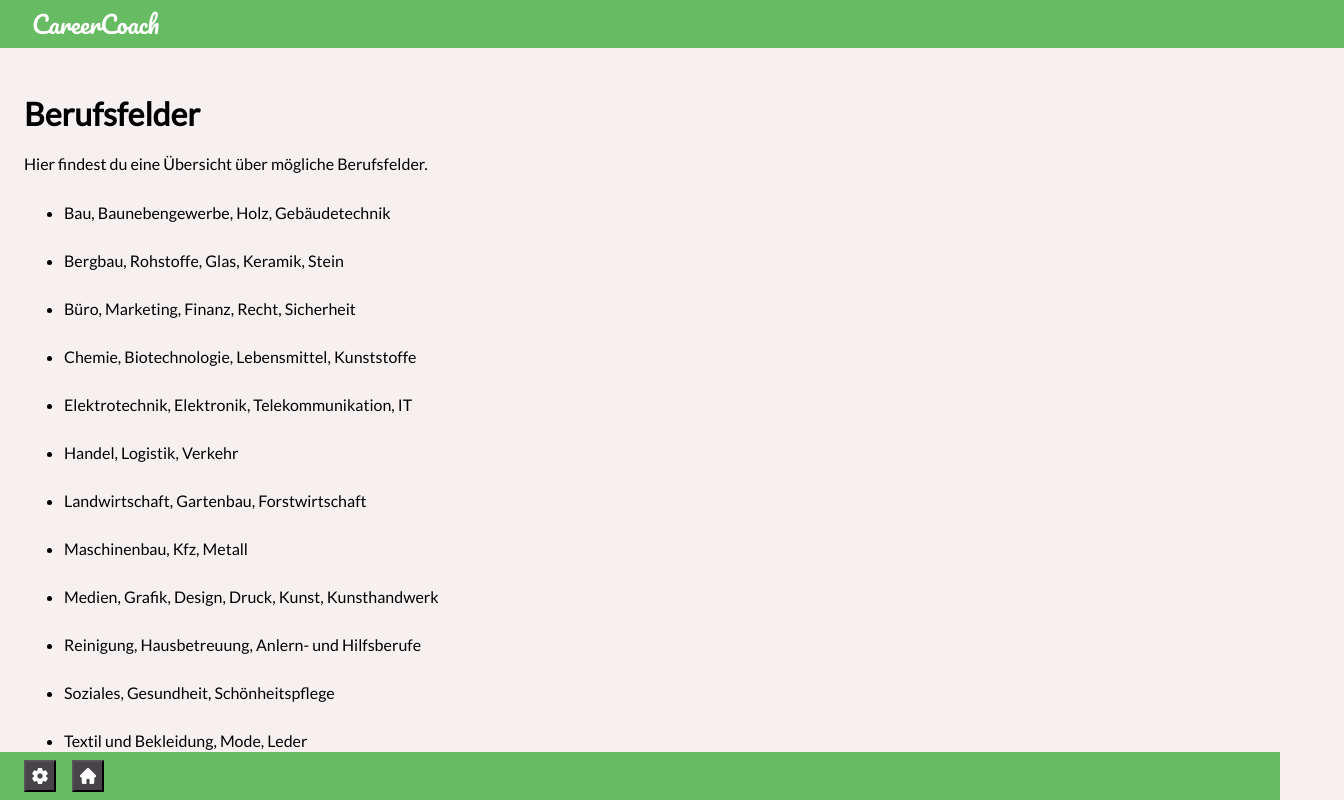
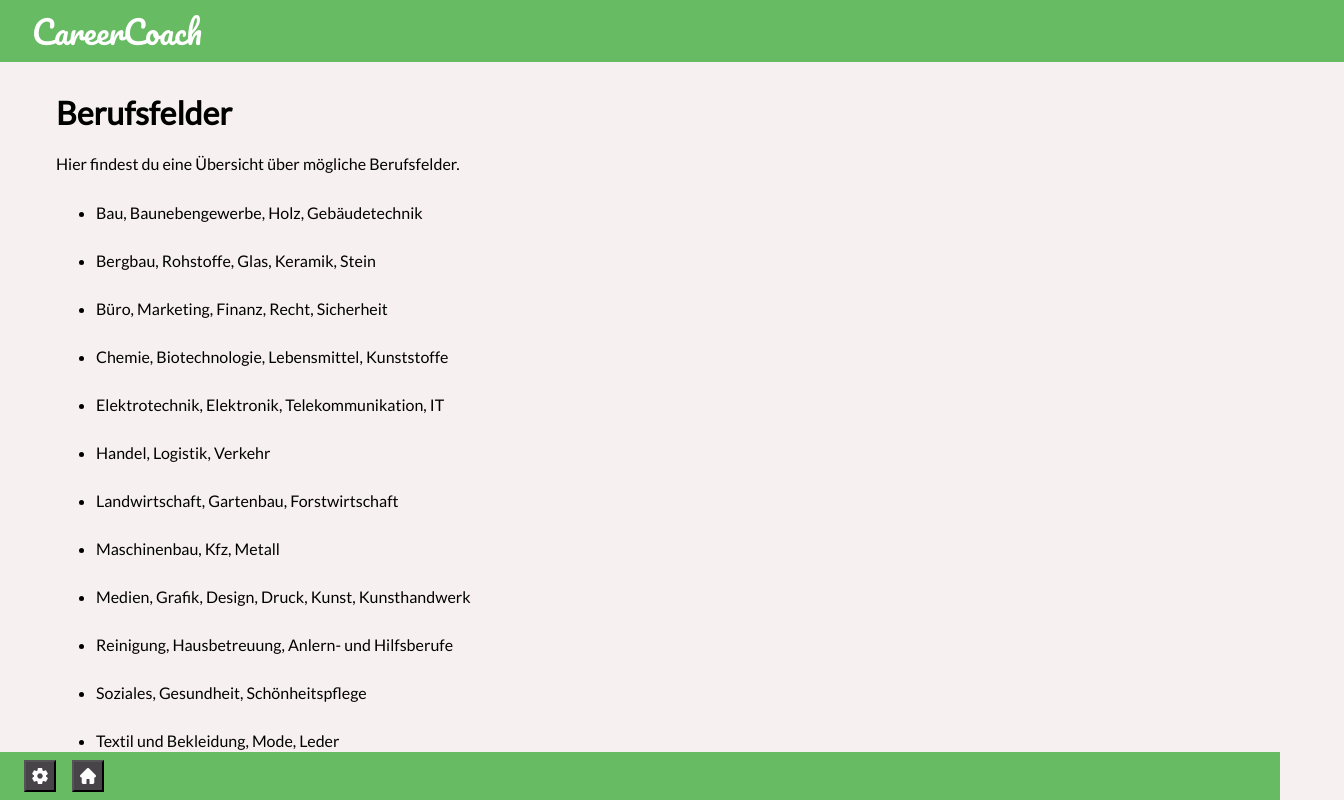
Before and after one commit to chnmel/career-coach, a React (Create React App) app: page / in a window 1280 px wide. Shown: the top 800 px of the page, 1344 px wide, since content can reach past the window. Built offline with nearby package versions, Linux system fonts and the light colour scheme.

Commit message:
Sticky header

```diff
--- a/src/App.scss
+++ b/src/App.scss
@@ -9,12 +9,12 @@ $lightgrey: #c4c4c4;
 $logo-font: "Pacifico", "Times New Roman";
 $text-font: "Lato", "Arial";
 $logo-font-color: white;
-$logo-font-size: 1.5rem;
+$logo-font-size: 2rem;
 
 body {
   background-color: $white;
   font-family: $text-font;
   position: relative;
   min-height: 100%;
-  padding-bottom: 6rem;
+  padding: 3rem 0rem 6rem 2rem;
 }
--- a/src/components/navigation/Header/Header.module.scss
+++ b/src/components/navigation/Header/Header.module.scss
@@ -1,6 +1,9 @@
 @import "../../../App.scss";
 
 .container {
+  position: fixed;
+  top: 0;
+  left: 0;
   padding: 0.2rem 2rem;
   background-color: $green;
   width: 100%;
```
Also changed, not shown: src/App.tsx (line endings or trailing spaces).
